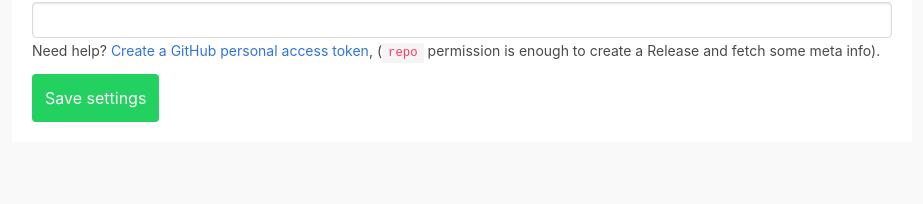
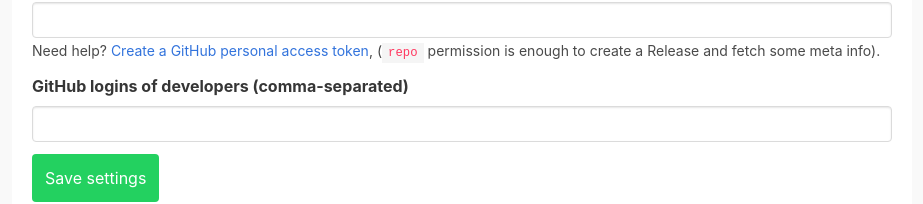
Before and after one commit to InteractionDesignFoundation/github-project-manager, a Vue app: page / in a window 1280 px wide. Shown: the part 274-478 px from the top of the page, without its empty margins (178-1101 px from the left). Built offline with nearby package versions, Linux system fonts and the light colour scheme; what vue-notification would draw is missing.

Commit message:
Fix fillOutByIssues: add creating of cards

```diff
--- a/src/components/Column.vue
+++ b/src/components/Column.vue
@@ -55,7 +55,14 @@
     }) {
       totalCount
       nodes {
+        id
         title
+        number
+        assignees (first: 5)  {
+          nodes {
+            login
+          }
+        }
         labels (first: 10) {
           nodes {
             name
@@ -71,10 +78,40 @@
           .post()
           .json(json => json.data.repository.issues.nodes)
           .then(issues => {
+            const devLogins = getSetting('devLogins').split(',').map(loginWithWhitespace => loginWithWhitespace.trim());
+
+            return issues.filter(issue => {
+              const assigneesLogins = issue.assignees.nodes.map(assignee => assignee.login);
+              return assigneesLogins.some(assigneeLogin => devLogins.includes(assigneeLogin));
+            });
+          })
+          .then(devIssuesNotInThisColumn => {
+            /** @see https://developer.github.com/v4/mutation/addprojectcard/ */
+            const query = `
+mutation AddProjectCardInput ($columnId: ID!, ${devIssuesNotInThisColumn.map((issue, index) => `$issueNumber${index}: ID!`).join(', ')}) {
+  ${devIssuesNotInThisColumn.map((issue, index) => `createCard${index}: addProjectCard (input: {projectColumnId: $columnId, contentId: $issueNumber${index}}) {
+    cardEdge {
+      node {
+        id
+        content
+      }
+    }
+  }`).join('\n')}
+}
+`;
+            const variables = {};
+            devIssuesNotInThisColumn.forEach((issue, index) => {
+              variables[`issueNumber${index}`] = issue.id;
+            });
+            variables.columnId = this.column.id;
+
+            return client.request(query, variables)
+          })
+          .then(cards => {
             this.$notify({
               group: 'app',
               title: `Success!`,
-              text: `Found and added ${issues.length} issues to the backlog`
+              text: `Found and added ${cards.length} issues to the ${this.column.name}`
             });
           });
       },
--- a/src/components/ProjectStatistics.vue
+++ b/src/components/ProjectStatistics.vue
@@ -65,10 +65,12 @@ query {
               content {
                 __typename
                 ... on Issue {
+                  id
                   title
                   number
                   labels (first: 50) {
                     nodes {
+                      id
                       name
                     }
                   }
--- a/src/components/Settings.vue
+++ b/src/components/Settings.vue
@@ -25,6 +25,21 @@
           </small>
         </div>
 
+        <div class="field">
+          <label
+            for="devLogins"
+            class="label">GitHub logins of developers (comma-separated)</label>
+          <div class="control">
+            <input
+              id="devLogins"
+              v-model="devLogins"
+              class="input"
+              type="text"
+              required
+              minlength="3">
+          </div>
+        </div>
+
         <div>
           <button
             type="submit"
@@ -45,11 +60,12 @@
     data() {
       return {
         githubAccessToken: getSetting('githubAccessToken') || '',
+        devLogins: getSetting('devLogins') || '',
         areSettingsOpen: true,
       };
     },
     mounted: function () {
-      const areSettingsSaved = this.githubAccessToken;
+      const areSettingsSaved = this.githubAccessToken && this.devLogins;
       if (areSettingsSaved) {
         this.areSettingsOpen = false;
         this.emitEventWithSettings();
@@ -57,12 +73,15 @@
     },
     methods: {
       save: function () {
+        // this.devLogins = this.devLogins.split(',').map(loginWithWhitespace => loginWithWhitespace.trim());
         setSetting('githubAccessToken', this.githubAccessToken);
+        setSetting('devLogins', this.devLogins);
         this.emitEventWithSettings();
       },
       emitEventWithSettings: function () {
         this.$emit('settings-set', {
           githubAccessToken: this.githubAccessToken,
+          devLogins: this.devLogins,
         });
       },
     },
```
